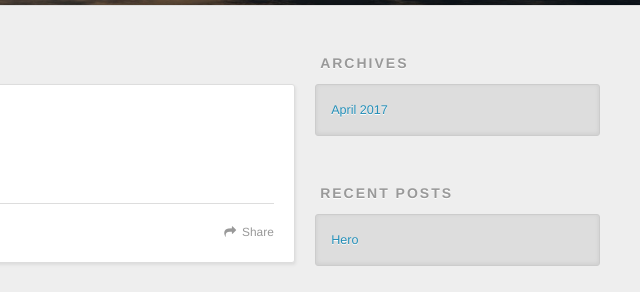
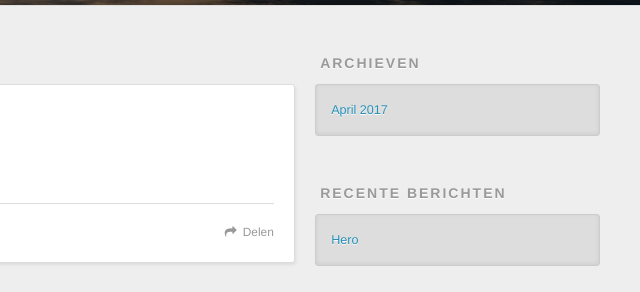
Before and after one commit to Select-HM/Select-HM.github.io, a plain HTML site: page index.html in a window 1280 px wide. Shown: the part 295-587 px from the top of the page, 640-1280 px from the left. Drawn offline with nearby package versions, Linux system fonts and the light colour scheme.

Commit message:
Site updated: 2017-04-20 18:04:54

```diff
--- a/index.html
+++ b/index.html
@@ -54,7 +54,7 @@
 
           <a id="nav-rss-link" class="nav-icon" href="/atom.xml" title="RSS Feed"></a>
 
-        <a id="nav-search-btn" class="nav-icon" title="Search"></a>
+        <a id="nav-search-btn" class="nav-icon" title="Zoeken"></a>
       </nav>
       <div id="search-form-wrap">
         <form action="//google.com/search" method="get" accept-charset="UTF-8" class="search-form"><input type="search" name="q" class="search-form-input" placeholder="Search"><button type="submit" class="search-form-submit">&#xF002;</button><input type="hidden" name="sitesearch" value="http://yoursite.com"></form>
@@ -92,7 +92,7 @@
 
     </div>
     <footer class="article-footer">
-      <a data-url="http://yoursite.com/2017/04/19/Hero/" data-id="cj1q8l0r70000bgu6cm3j7qle" class="article-share-link">Share</a>
+      <a data-url="http://yoursite.com/2017/04/19/Hero/" data-id="cj1q8qeme0000uou60pi187j8" class="article-share-link">Delen</a>
 
 
     </footer>
@@ -117,7 +117,7 @@
 
 
   <div class="widget-wrap">
-    <h3 class="widget-title">Archives</h3>
+    <h3 class="widget-title">Archieven</h3>
     <div class="widget">
       <ul class="archive-list"><li class="archive-list-item"><a class="archive-list-link" href="/archives/2017/04/">April 2017</a></li></ul>
     </div>
@@ -127,7 +127,7 @@
 
 
   <div class="widget-wrap">
-    <h3 class="widget-title">Recent Posts</h3>
+    <h3 class="widget-title">Recente berichten</h3>
     <div class="widget">
       <ul>
 
```
Also changed, not shown: 2017/04/19/Hero/index.html (+4 -4 lines), archives/2017/04/index.html (+4 -4 lines), archives/2017/index.html (+4 -4 lines), archives/index.html (+4 -4 lines).
